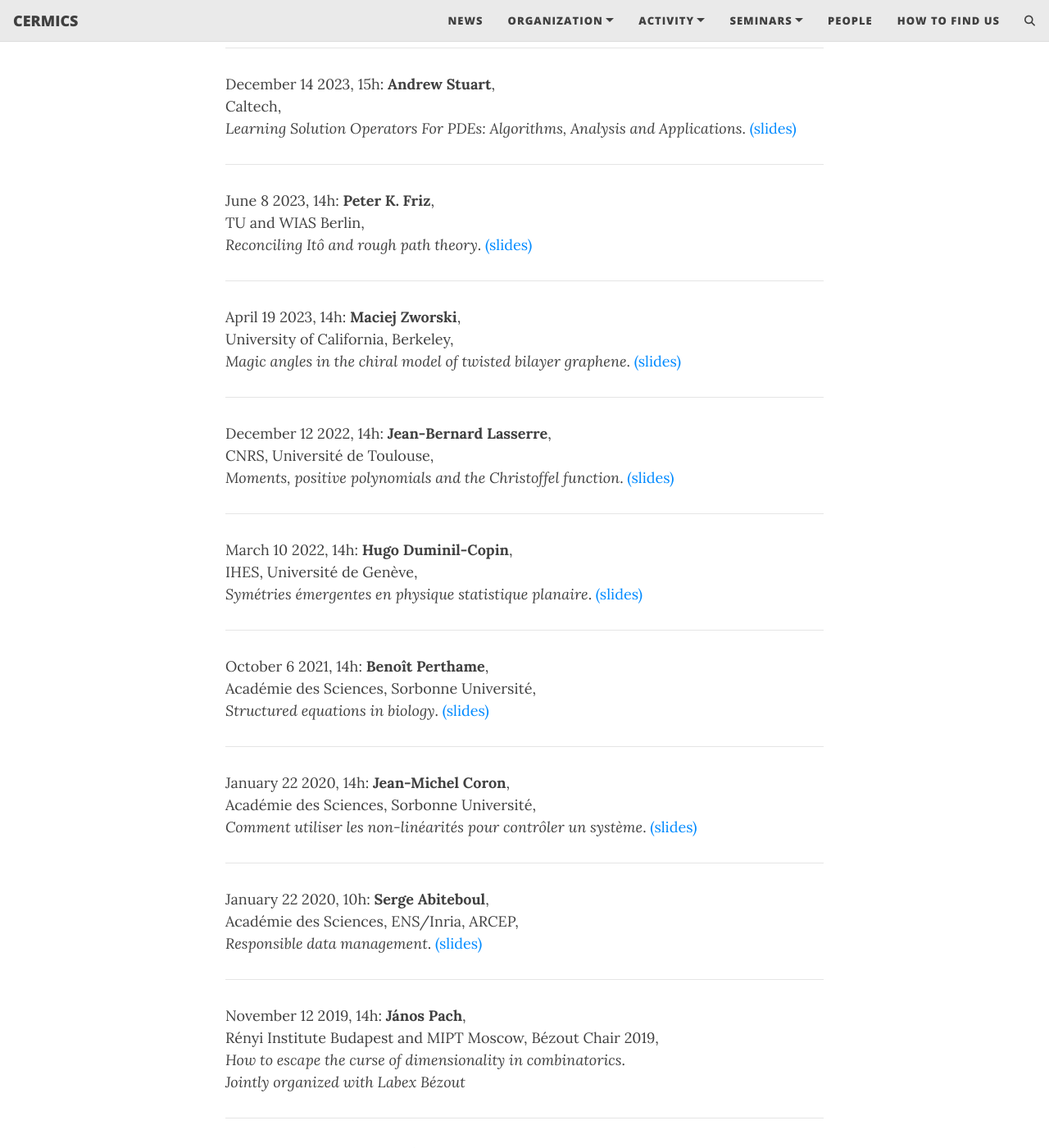
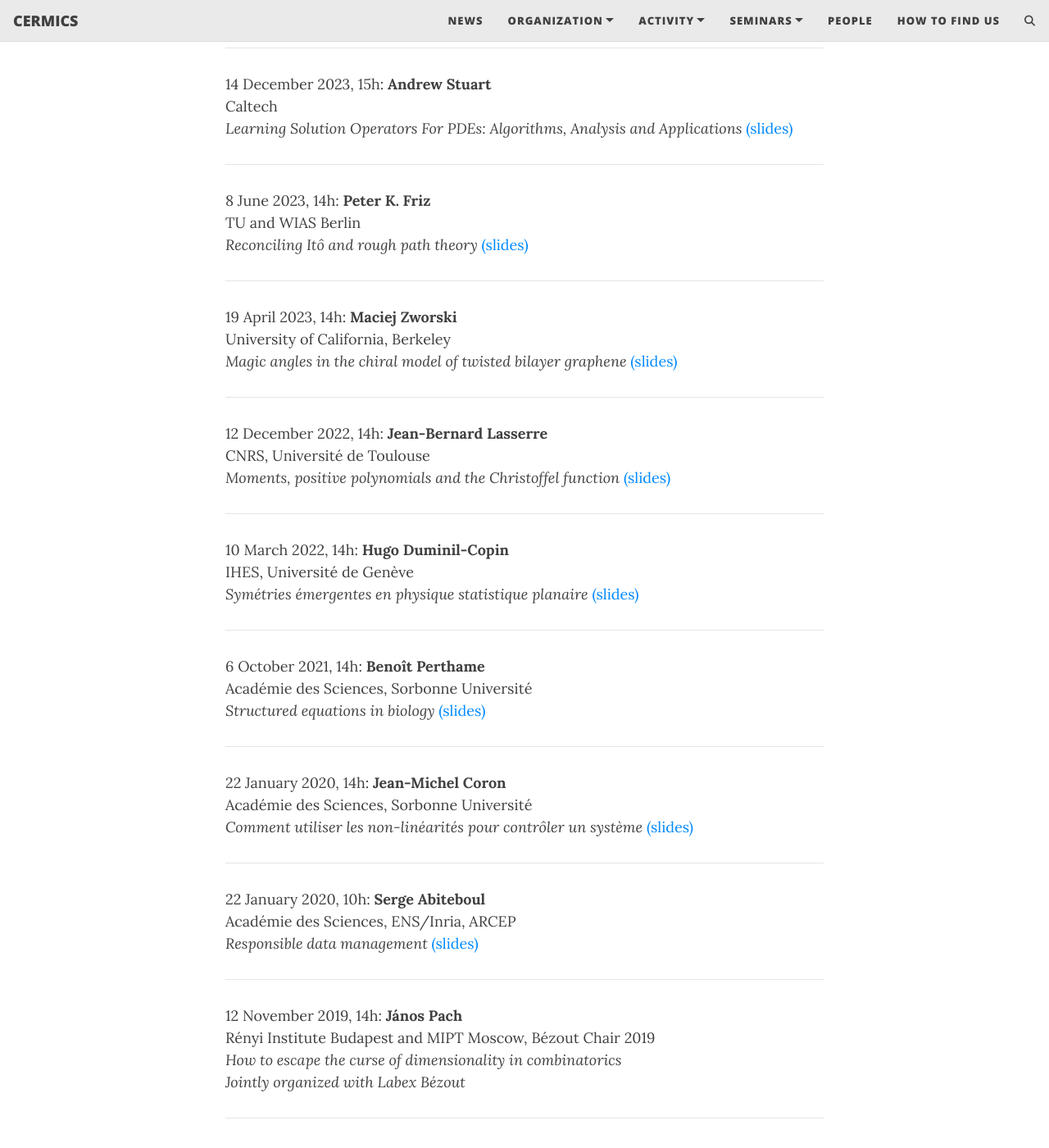
Before and after one commit to cermics/colloquium, a Jekyll site: the page built from index.md, in a window 1280 px wide and 1400 px high, scrolled down 1857 px. Shown: the whole window at 82% size. Built offline with Jekyll 4.4.1, drawn with Linux system fonts in a browser that asks for light colours; comment, search, counter and statistics services are not loaded; some of the changed text lies outside the part shown.

Commit message:
Change date format from 'Month Day Year' to 'Day Month Year'

```diff
--- a/index.md
+++ b/index.md
@@ -13,7 +13,7 @@ cover-img: /assets/images/coriolis-reunion.jpg
 {% assign has_next = true %}
 <div class="post" style="text-align: center"><strong>{{ link.AU }}</strong>{% if link.UN %}<br>{{ link.UN }}{% endif %}</div>
 
-<p style="text-align: center"><em>{{ link.date | date: "%B %-d %Y" }}{% if link.hour and link.hour != "void" %}, {{ link.hour }}{% endif %}, {{ link.room | default: "Salle de séminaire du CERMICS" }}</em></p>
+<p style="text-align: center"><em>{{ link.date | date: "%-d %B %Y" }}{% if link.hour and link.hour != "void" %}, {{ link.hour }}{% endif %}, {{ link.room | default: "Salle de séminaire du CERMICS" }}</em></p>
 <p style="text-align: center"><span style="text-decoration: underline">{{ link.TI | default: "Title TBA" }}</span></p>
 {% if link.contents %}
 <details markdown="1">
@@ -34,14 +34,14 @@ cover-img: /assets/images/coriolis-reunion.jpg
 {% for link in site.data.colloquium %}
 {% unless link.next == true or link.next == "yes" %}
 {% if link.sem == "scommun" %}
-{{ link.date | date: "%B %-d %Y" }}{% if link.hour and link.hour != "void" %}, {{ link.hour }}{% endif %}: **{{ link.AU }}**{% if link.UN %},<br>{{ link.UN }}{% endif %}{% if link.TI %},<br>*{{ link.TI }}*.{% endif %}
+{{ link.date | date: "%-d %B %Y" }}{% if link.hour and link.hour != "void" %}, {{ link.hour }}{% endif %}: **{{ link.AU }}**{% if link.UN %}<br>{{ link.UN }}{% endif %}{% if link.TI %}<br>*{{ link.TI }}*{% endif %}
 {% for sublink in link.PROG %}
-- {{ sublink.hour }}: **{{ sublink.AU }}**{% if sublink.UN %}, {{ sublink.UN }}{% endif %},<br>*{{ sublink.TI }}*.{% if sublink.slides %} [(slides)]({{ sublink.slides | relative_url }}){% endif %}{% if sublink.abstract %} [(abstract)]({{ sublink.abstract | relative_url }}){% endif %}
+- {{ sublink.hour }}: **{{ sublink.AU }}**{% if sublink.UN %}, {{ sublink.UN }}{% endif %}<br>*{{ sublink.TI }}*{% if sublink.slides %} [(slides)]({{ sublink.slides | relative_url }}){% endif %}{% if sublink.abstract %} [(abstract)]({{ sublink.abstract | relative_url }}){% endif %}
 {% endfor %}
 {% else %}
-{{ link.date | date: "%B %-d %Y" }}{% if link.hour and link.hour != "void" %}, {{ link.hour }}{% endif %}: **{{ link.AU }}**{% if link.UN %},<br>{{ link.UN }}{% endif %},<br>
-*{{ link.TI }}*.{% if link.slides %} [(slides)]({{ link.slides | relative_url }}){% endif %}{% if link.abstract %} [(abstract)]({{ link.abstract | relative_url }}){% endif %}{% if link.TIb %}<br>
-*{{ link.TIb }}*.{% if link.slidesb %} [(slides)]({{ link.slidesb | relative_url }}){% endif %}{% if link.abstractb %} [(abstract)]({{ link.abstractb | relative_url }}){% endif %}{% endif %}{% if link.note %}<br>
+{{ link.date | date: "%-d %B %Y" }}{% if link.hour and link.hour != "void" %}, {{ link.hour }}{% endif %}: **{{ link.AU }}**{% if link.UN %}<br>{{ link.UN }}{% endif %}<br>
+*{{ link.TI }}*{% if link.slides %} [(slides)]({{ link.slides | relative_url }}){% endif %}{% if link.abstract %} [(abstract)]({{ link.abstract | relative_url }}){% endif %}{% if link.TIb %}<br>
+*{{ link.TIb }}*{% if link.slidesb %} [(slides)]({{ link.slidesb | relative_url }}){% endif %}{% if link.abstractb %} [(abstract)]({{ link.abstractb | relative_url }}){% endif %}{% endif %}{% if link.note %}<br>
 <em>{{ link.note }}</em>{% endif %}
 {% if link.contents %}
 <details markdown="1">
```
